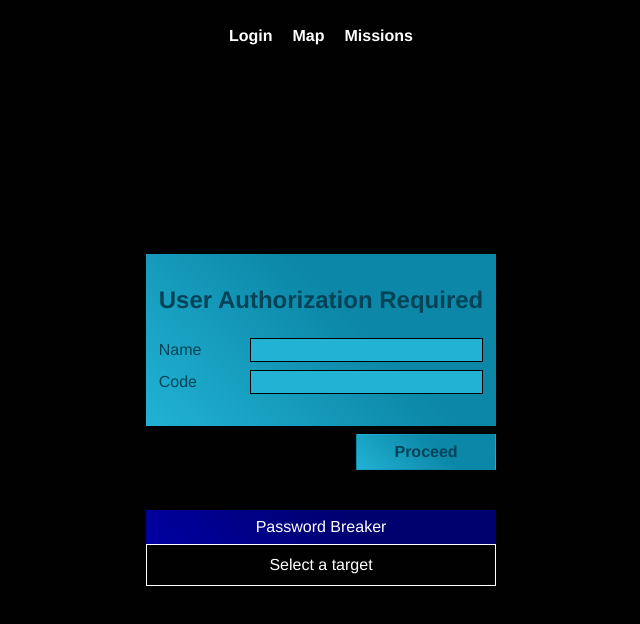
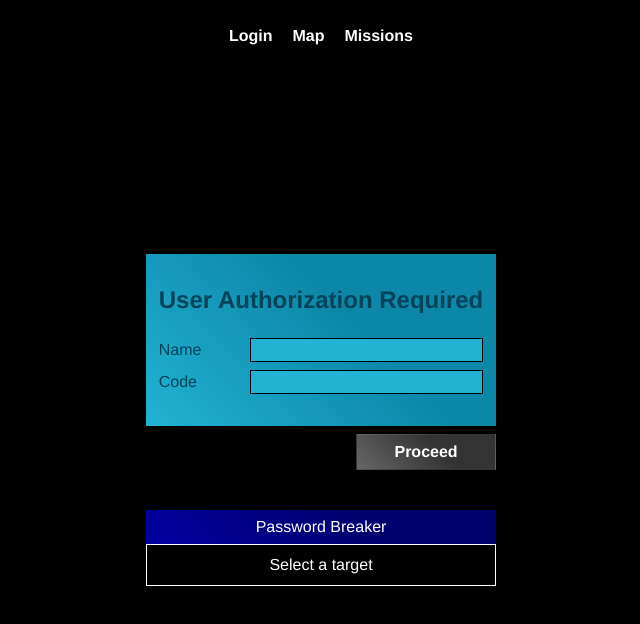
Before and after one commit to cocomittens/Overlink, a React (Vite) app in the folder frontend/: page /login in a window 1280 px wide. Shown: the top 624 px of the page, without its empty margins (319-959 px from the left). Built offline with nearby package versions, Linux system fonts and the light colour scheme.

Commit message:
Add disabled styling to login button

```diff
--- a/frontend/src/components/PasswordBreaker.tsx
+++ b/frontend/src/components/PasswordBreaker.tsx
@@ -4,6 +4,7 @@ import "../styles/login.scss";
 interface Props {
   password: string | null;
   start?: boolean;
+  onComplete?: () => void;
 }
 interface State {
   lettersGuessed: number;
@@ -45,7 +46,7 @@ export class PasswordBreaker extends React.Component<Props, State> {
   }
 
   private async startGuessing() {
-    const { password } = this.props;
+    const { password, onComplete } = this.props;
     if (!password) return;
     let letters = 0;
     const speed = 2000;
@@ -72,6 +73,10 @@ export class PasswordBreaker extends React.Component<Props, State> {
     }
     if (this.randomInterval) clearInterval(this.randomInterval);
     this.setState({ randomSuffix: "" });
+    // Notify parent that guessing is complete
+    if (onComplete) {
+      onComplete();
+    }
   }
 
   render() {
--- a/frontend/src/scenes/Login.tsx
+++ b/frontend/src/scenes/Login.tsx
@@ -3,25 +3,41 @@ import "../styles/login.scss";
 import { PasswordBreaker } from "../components/PasswordBreaker";
 import { useAtom } from "jotai";
 import { currentNodeAtom, nodesAtom } from "../store";
+import { useNavigate } from "react-router-dom";
 
 export default function Login() {
   const [start, setStart] = useState(false);
   const [username, setUsername] = useState("");
+  const [passwordMask, setPasswordMask] = useState("");
   const currentNode = useAtom(currentNodeAtom)[0];
   const nodes = useAtom(nodesAtom)[0];
   const [currentNodeData, setCurrentNodeData] = useState<typeof nodes[0] | undefined>(undefined);
+  // Track completion of password guessing
+  const [isGuessed, setIsGuessed] = useState(false);
 
+  const navigate = useNavigate();
   useEffect(() => {
-    console.log(currentNode);
     const data = nodes.find((node) => node.id === currentNode);
     setCurrentNodeData(data);
-    console.log(data)
   }, [nodes, currentNode]);
 
-  const handleProceed = () => {
+  const initializeBreaker = () => {
     setUsername("admin");
     setStart(true);
   };
+
+  const handleComplete = () => {
+    setIsGuessed(true);
+    setPasswordMask(
+      currentNodeData?.password ? "*".repeat(currentNodeData.password.length) : ""
+    );
+  };
+
+  const handleProceed = () => {
+    if (isGuessed) {
+      navigate("/terminal");
+    }
+  }
 
   return (
     <>
@@ -44,20 +60,26 @@ export default function Login() {
             <div className="form-group">
               <label htmlFor="password">Code</label>
               <input
-                type="password"
+                type="text"
                 id="password"
                 name="password"
                 required
-                onClick={handleProceed}
+                onClick={initializeBreaker}
+                value={passwordMask}
+                readOnly
               />
             </div>
           </form>
         </div>
-        <button type="submit" className="login-button" onClick={handleProceed}>
+        <button type="submit" className={`login-button ${!isGuessed && 'disabled'}`} onClick={handleProceed}>
           Proceed
         </button>
       </div>
-      <PasswordBreaker password={currentNodeData?.password || null} start={start} />
+      <PasswordBreaker
+        password={currentNodeData?.password || null}
+        start={start}
+        onComplete={handleComplete}
+      />
     </>
   );
 }
--- a/frontend/src/styles/login.scss
+++ b/frontend/src/styles/login.scss
@@ -5,6 +5,9 @@ $dark-teal: rgb(3, 67, 88);
 $dark-blue: rgb(0, 0, 111);
 $mid-blue: rgb(0, 0, 162);
 $light-blue: #6190F5;
+
+$dark-gray: #333;
+$mid-gray: #666;
 
 
 .login-container {
@@ -63,6 +66,13 @@ form {
     color: $dark-teal;
     padding: 0.5rem;
     font-weight: bold;
+
+    &.disabled {
+        background: linear-gradient(45deg,
+                $mid-gray 0%,
+                $dark-gray 60%);
+        color: #fff;
+    }
 }
 
 .password-breaker-container {
```
Lines whose indentation alone changed are shown as unchanged.
